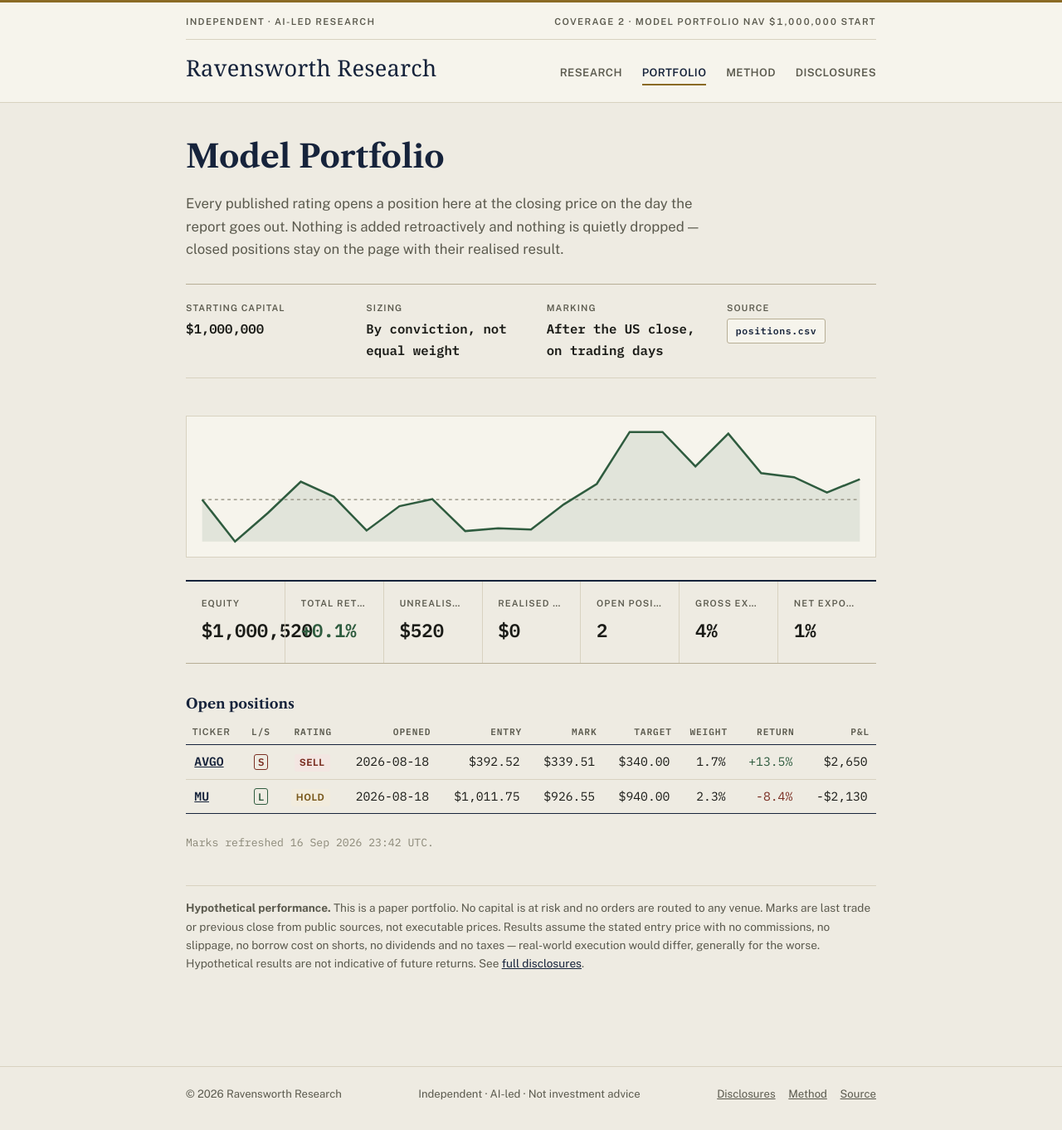
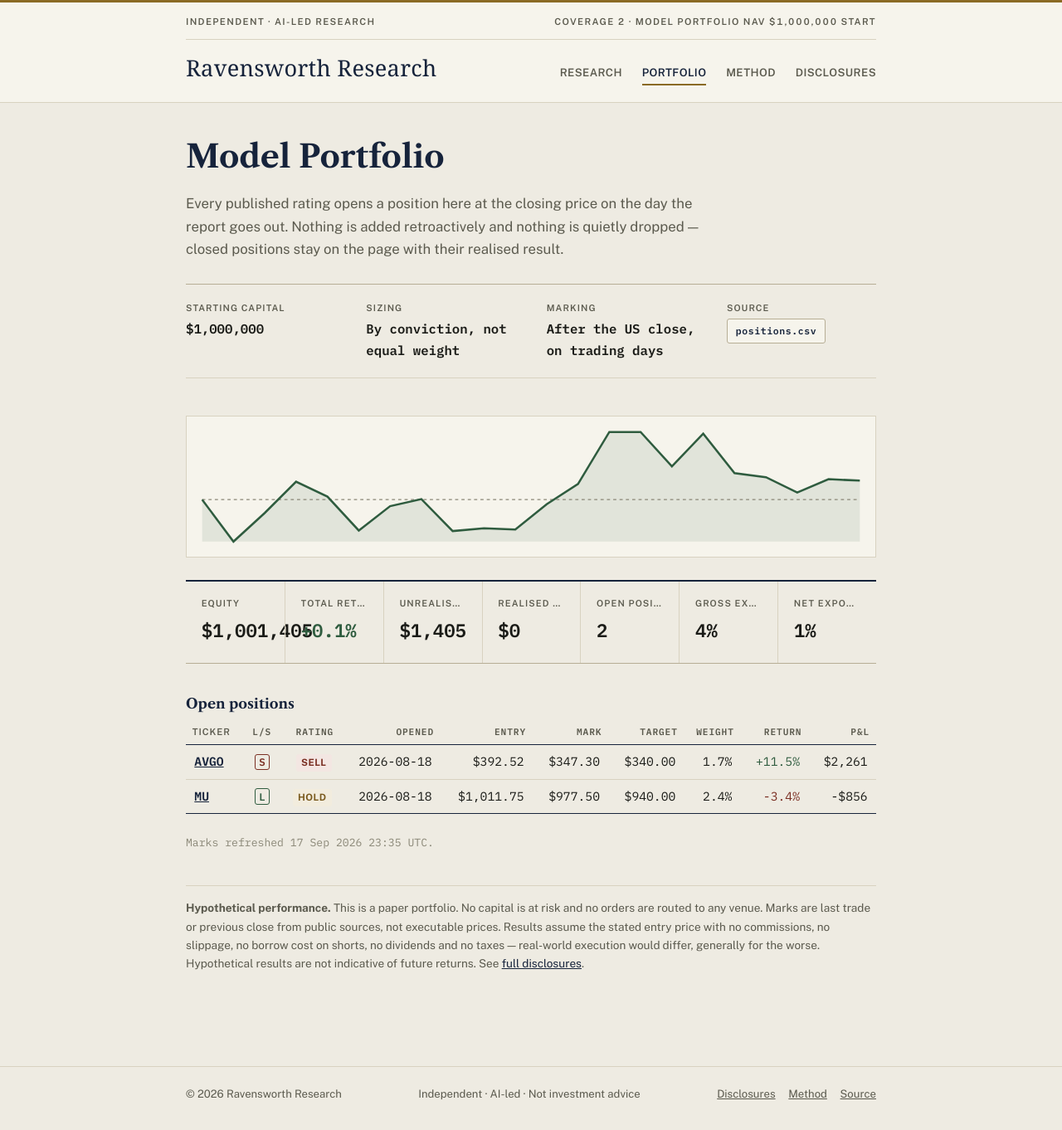
Before and after one commit to ryanrodrigues25200525-svg/ravensworth-research, a Jekyll site: the page built from portfolio.md, in a window 1280 px wide. Shown: the whole page at 83% size. Built offline with Jekyll 4.4.1, drawn with Linux system fonts in a browser that asks for light colours; some web fonts are replaced.

Commit message:
chore: refresh portfolio marks

```diff
--- a/data/equity_curve.csv
+++ b/data/equity_curve.csv
@@ -21,3 +21,4 @@ date,equity
 2026-09-14,1000197.0
 2026-09-15,1000558.75
 2026-09-16,1000520.5
+2026-09-17,1001404.75
--- a/portfolio.md
+++ b/portfolio.md
@@ -17,11 +17,11 @@ result.</p>
 </dl>
 
 <!-- PORTFOLIO:START -->
-<svg class="equity-curve" viewBox="0 0 640 120" role="img" aria-label="Model portfolio equity curve"><polygon points="8,112 8.0,72.2 39.2,112.0 70.4,84.8 101.6,55.2 132.8,69.4 164.0,101.5 195.2,78.4 226.4,71.7 257.6,102.0 288.8,99.4 320.0,100.5 351.2,76.6 382.4,57.3 413.6,8.0 444.8,8.0 476.0,40.6 507.2,9.6 538.4,47.0 569.6,50.9 600.8,65.4 632.0,52.8 632,112" fill="#2f5c3f" opacity="0.10"/><line x1="8" y1="72.2" x2="632" y2="72.2" stroke="#8b8878" stroke-width="1" stroke-dasharray="3 3"/><polyline points="8.0,72.2 39.2,112.0 70.4,84.8 101.6,55.2 132.8,69.4 164.0,101.5 195.2,78.4 226.4,71.7 257.6,102.0 288.8,99.4 320.0,100.5 351.2,76.6 382.4,57.3 413.6,8.0 444.8,8.0 476.0,40.6 507.2,9.6 538.4,47.0 569.6,50.9 600.8,65.4 632.0,52.8" fill="none" stroke="#2f5c3f" stroke-width="2"/></svg>
+<svg class="equity-curve" viewBox="0 0 640 120" role="img" aria-label="Model portfolio equity curve"><polygon points="8,112 8.0,72.2 37.7,112.0 67.4,84.8 97.1,55.2 126.9,69.4 156.6,101.5 186.3,78.4 216.0,71.7 245.7,102.0 275.4,99.4 305.1,100.5 334.9,76.6 364.6,57.3 394.3,8.0 424.0,8.0 453.7,40.6 483.4,9.6 513.1,47.0 542.9,50.9 572.6,65.4 602.3,52.8 632.0,54.2 632,112" fill="#2f5c3f" opacity="0.10"/><line x1="8" y1="72.2" x2="632" y2="72.2" stroke="#8b8878" stroke-width="1" stroke-dasharray="3 3"/><polyline points="8.0,72.2 37.7,112.0 67.4,84.8 97.1,55.2 126.9,69.4 156.6,101.5 186.3,78.4 216.0,71.7 245.7,102.0 275.4,99.4 305.1,100.5 334.9,76.6 364.6,57.3 394.3,8.0 424.0,8.0 453.7,40.6 483.4,9.6 513.1,47.0 542.9,50.9 572.6,65.4 602.3,52.8 632.0,54.2" fill="none" stroke="#2f5c3f" stroke-width="2"/></svg>
 <div class="stat-strip">
-<div class="stat-tile"><span class="stat-label">Equity</span><span class="stat-value">$1,000,520</span></div>
+<div class="stat-tile"><span class="stat-label">Equity</span><span class="stat-value">$1,001,405</span></div>
 <div class="stat-tile"><span class="stat-label">Total return</span><span class="stat-value"><span class="pos">+0.1%</span></span></div>
-<div class="stat-tile"><span class="stat-label">Unrealised P&amp;L</span><span class="stat-value">$520</span></div>
+<div class="stat-tile"><span class="stat-label">Unrealised P&amp;L</span><span class="stat-value">$1,405</span></div>
 <div class="stat-tile"><span class="stat-label">Realised P&amp;L</span><span class="stat-value">$0</span></div>
 <div class="stat-tile"><span class="stat-label">Open positions</span><span class="stat-value">2</span></div>
 <div class="stat-tile"><span class="stat-label">Gross exposure</span><span class="stat-value">4%</span></div>
@@ -29,10 +29,10 @@ result.</p>
 </div>
 <h3>Open positions</h3>
 <div class="table-wrap"><table class="ledger"><thead><tr><th>Ticker</th><th>L/S</th><th>Rating</th><th>Opened</th><th>Entry</th><th>Mark</th><th>Target</th><th>Weight</th><th>Return</th><th>P&amp;L</th></tr></thead><tbody>
-<tr><td><a href="{{ '/research/2026-08-18-avgo/' | relative_url }}">AVGO</a></td><td><span class="direction short">S</span></td><td><span class="badge sell">Sell</span></td><td>2026-08-18</td><td>$392.52</td><td>$339.51</td><td>$340.00</td><td>1.7%</td><td><span class="pos">+13.5%</span></td><td>$2,650</td></tr>
-<tr><td><a href="{{ '/research/2026-08-18-mu/' | relative_url }}">MU</a></td><td><span class="direction long">L</span></td><td><span class="badge hold">Hold</span></td><td>2026-08-18</td><td>$1,011.75</td><td>$926.55</td><td>$940.00</td><td>2.3%</td><td><span class="neg">-8.4%</span></td><td>-$2,130</td></tr>
+<tr><td><a href="{{ '/research/2026-08-18-avgo/' | relative_url }}">AVGO</a></td><td><span class="direction short">S</span></td><td><span class="badge sell">Sell</span></td><td>2026-08-18</td><td>$392.52</td><td>$347.30</td><td>$340.00</td><td>1.7%</td><td><span class="pos">+11.5%</span></td><td>$2,261</td></tr>
+<tr><td><a href="{{ '/research/2026-08-18-mu/' | relative_url }}">MU</a></td><td><span class="direction long">L</span></td><td><span class="badge hold">Hold</span></td><td>2026-08-18</td><td>$1,011.75</td><td>$977.50</td><td>$940.00</td><td>2.4%</td><td><span class="neg">-3.4%</span></td><td>-$856</td></tr>
 </tbody></table></div>
-<p class="stamp">Marks refreshed 16 Sep 2026 23:42 UTC.</p>
+<p class="stamp">Marks refreshed 17 Sep 2026 23:35 UTC.</p>
 <!-- PORTFOLIO:END -->
 
 <div class="disclaimer">
```
